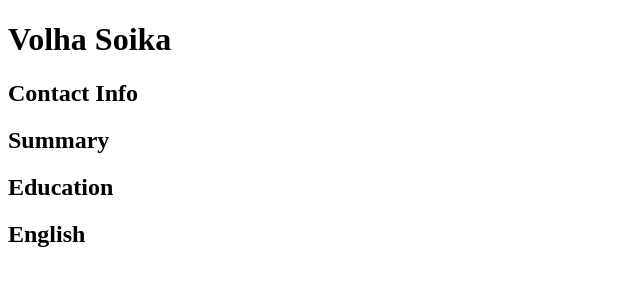
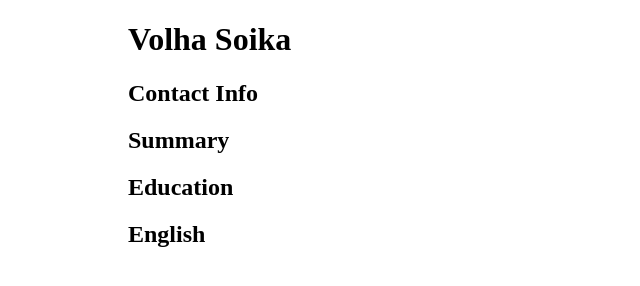
Before and after one commit to vsoika/rsschool-cv, a plain HTML site: page index.html in a window 1280 px wide. Shown: the whole page, without its empty margins (0-640 px from the left). Drawn offline with Linux system fonts and the light colour scheme.

Commit message:
add css file with initial styles

```diff
--- a/index.html
+++ b/index.html
@@ -5,6 +5,7 @@
     <meta name="viewport" content="width=device-width, initial-scale=1.0">
     <meta http-equiv="X-UA-Compatible" content="ie=edge">
     <title>Volha Soika</title>
+    <link rel="stylesheet" href="style.css">
 </head>
 <body>
     <header>
@@ -13,6 +14,7 @@
     <main>
         <section>
             <h2>Contact Info</h2>
+
         </section>
         <section>
             <h2>Summary</h2>
--- /dev/null
+++ b/style.css
@@ -0,0 +1,4 @@
+header, main, footer {
+    max-width: 1024px;
+    margin: 0 auto;
+}
```
